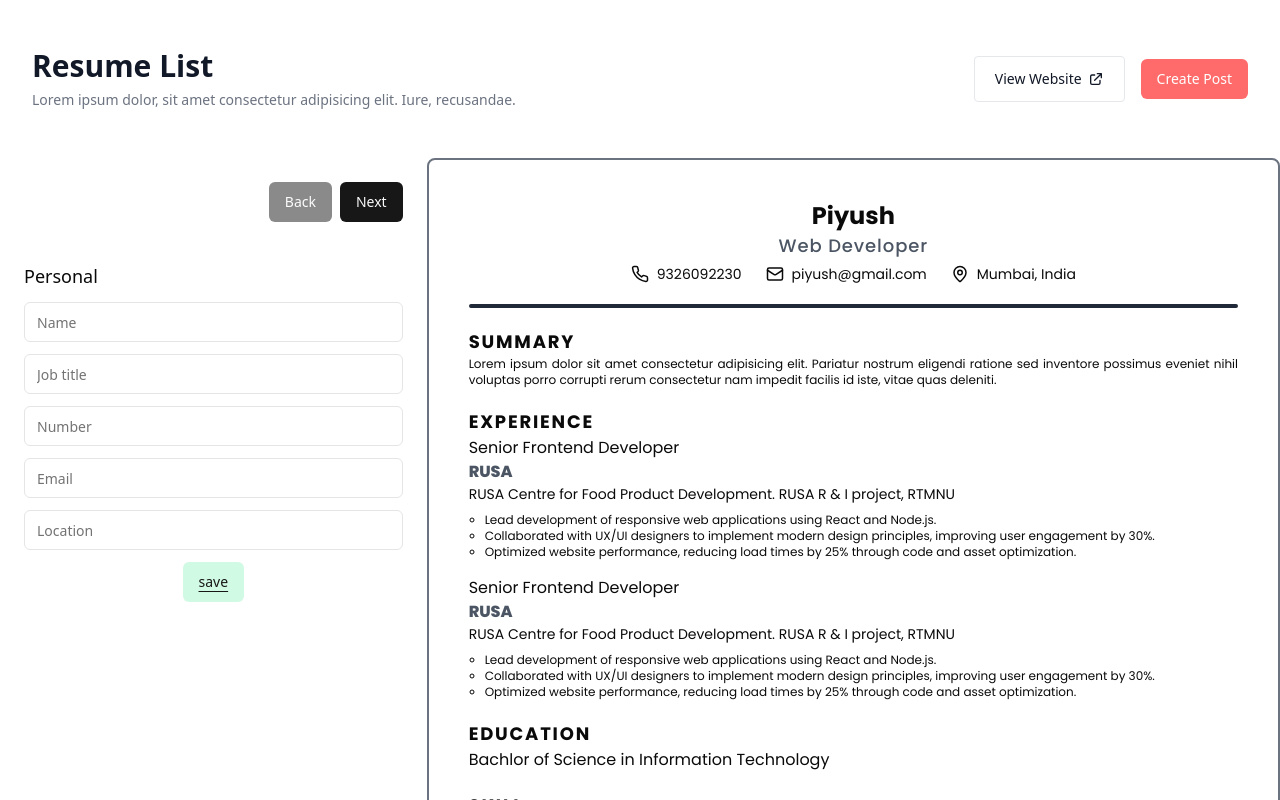
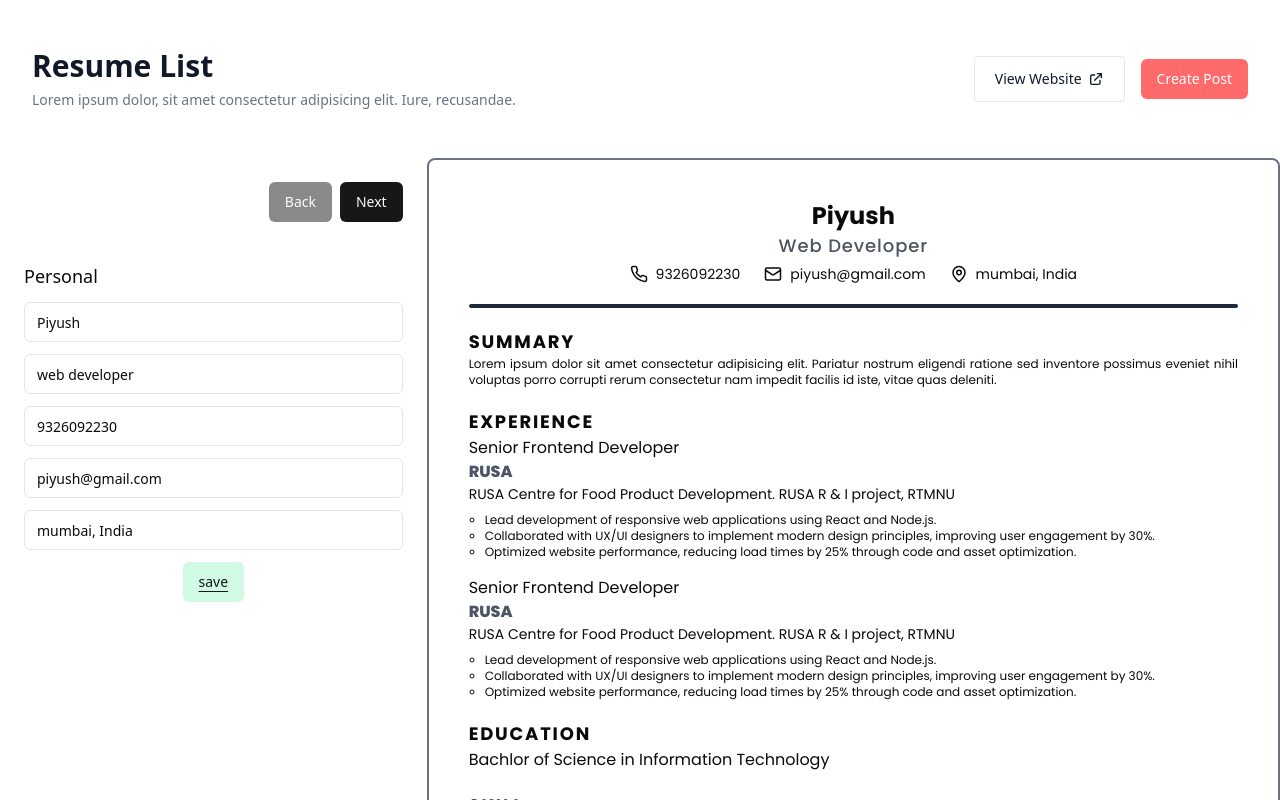
Before and after one commit to Piyush-linux/resume-ai, a React (Vite) app: page /resume/edit/1 in a window 1280 px wide. Shown: the top 800 px of the page. Built offline with nearby package versions, Linux system fonts and the light colour scheme; no server answers.

Commit message:
feat: PUT Form Data

```diff
--- a/data/dummy.js
+++ b/data/dummy.js
@@ -1,5 +1,9 @@
 const data = {
     name: "Piyush",
+    position:"web developer",
+    phone:"9326092230",
+    mail:"piyush@gmail.com",
+    location:"mumbai, India",
     summary: "Lorem ipsum dolor sit amet consectetur adipisicing elit. Pariatur nostrum eligendi ratione sed inventore possimus eveniet nihil voluptas porro corrupti rerum consectetur nam impedit facilis id iste, vitae quas deleniti.",
     skills: ['docker','html','css','js','git'],
 
--- a/service/GlobalApi.js
+++ b/service/GlobalApi.js
@@ -13,14 +13,16 @@ const instance = axios.create({
 
 const CreateResume = (data) => instance.post('/resumes',data);
 //-- TODO: Filter fields=title,resumeid
-const FetchResume = (mail) => instance.get(`/resumes?filters[user_email][$eq]=${mail}`);
+const FetchResume = (mail) => instance.get(`/resumes?filters[mail][$eq]=${mail}`);
 const FetchSingleResume = (id) => instance.get(`/resumes?filters[resumeid][$eq]=${id}`);
 const RemoveSingleResume = (id) => instance.delete(`/resumes?fields[0]=${id}`);
+const UpdateSingleResume = (id, data) => instance.put(`/resumes/${id}`,data);
 
 
 export default{
   CreateResume ,
   FetchResume ,
   FetchSingleResume ,
-  RemoveSingleResume
+  RemoveSingleResume,
+  UpdateSingleResume
 };
--- a/src/components/app/AddResume.jsx
+++ b/src/components/app/AddResume.jsx
@@ -34,8 +34,8 @@ export default function AddResume({refreshData}) {
             data: {
                 title: ResumeTitle,
                 resumeid: id,
-                user_email: user?.primaryEmailAddress?.emailAddress,
-                user_name: user?.fullName
+                mail: user?.primaryEmailAddress?.emailAddress,
+                name: user?.fullName
             }
         }
 
--- a/src/components/app/Footer.jsx
+++ b/src/components/app/Footer.jsx
@@ -2,7 +2,7 @@ import { SquareMousePointer } from "lucide-react";
 
 export default function Footer() {
     return (
-        <div className="w-full px-6 mt-6 flex justify-center items-center py-10 bg-gray-100">
+        <div className="mx-auto max-w-7xl px-6 flex justify-center items-center py-10 bg-gray-100 m-6">
             <div className="flex items-center space-x-3">
                 <SquareMousePointer />
                 <span className="font-extrabold text-2xl">Seekout</span>
--- a/src/routes/app/dashboard/index.jsx
+++ b/src/routes/app/dashboard/index.jsx
@@ -45,7 +45,7 @@ export default function Dashboard() {
                         resumes.length != 0 && resumes.map((x,i)=>{
                         return(
                         <div className="col-span-1" key={i}>
-                            <ResumeCard title={x.title} resumeid={x.resumeid} color="bg-lime-300" />
+                            <ResumeCard title={x.title} resumeid={x.documentId} color="bg-lime-300" />
                         </div>
                         )
                         })
--- a/src/routes/app/dashboard/resume/edit/[id]/components/FormSection/personalForm.jsx
+++ b/src/routes/app/dashboard/resume/edit/[id]/components/FormSection/personalForm.jsx
@@ -1,11 +1,44 @@
 import { Button } from "@/components/ui/button";
 import { Input } from "@/components/ui/input";
+import { ResumeContext } from "@/context/ResumeInfo";
+import { useContext, useState } from "react";
+import { useParams } from "react-router-dom";
+import API from "./../../../../../../../../../service/GlobalApi";
+
 
 export default function PersonalForm() {
 
-    let formSubmit = (e) => {
+    let { resumeInfo, setResumeInfo } = useContext(ResumeContext)
+    let { id } = useParams();
+    let [formData, setFormData] = useState();
+
+    let handleInput = (e) => {
+        let { name, value } = e.target;
+        console.log(name, value)
+        setResumeInfo(resumeInfo => ({
+            ...resumeInfo,
+            [name]: value
+        })
+        )
+        setFormData(formData =>({
+            ...formData,
+            [name]:value
+        }))
+        // console.log(resumeInfo)
+    }
+
+    // Update DB
+    let formSubmit = async (e) => {
         e.preventDefault();
-        console.log("Hello")
+        console.log(formData)
+        try {
+            let data = await API.UpdateSingleResume(id, {data:formData});
+
+            console.log(data);
+        } catch (error) {
+            console.log("--- Error ---", error)
+        }
+
     }
 
     return (
@@ -13,13 +46,12 @@ export default function PersonalForm() {
             <div className="text-lg mb-3">
                 Personal
             </div>
-
             <form className="w-full space-y-3" onSubmit={formSubmit}>
-                <Input type="text" placeholder="Name" />
-                <Input type="text" placeholder="Job title" />
-                <Input type="text" placeholder="Number" />
-                <Input type="text" placeholder="Email" />
-                <Input type="text" placeholder="Location" />
+                <Input type="text" name="name" defaultValue={resumeInfo.name} placeholder="Name" onChange={handleInput} />
+                <Input type="text" name="position" defaultValue={resumeInfo.position} placeholder="Job Position" onChange={handleInput} />
+                <Input type="text" name="phone" defaultValue={resumeInfo.phone} placeholder="Phone" onChange={handleInput} />
+                <Input type="text" name="mail" defaultValue={resumeInfo.mail} placeholder="Email" onChange={handleInput} />
+                <Input type="text" name="location" defaultValue={resumeInfo.location} placeholder="Location" onChange={handleInput} />
                 <div className="w-fit mx-auto mt-6">
                     <Button type="submit" variant="link">save</Button>
                 </div>
--- a/src/routes/app/dashboard/resume/edit/[id]/components/PreviewSection/personalPreview.jsx
+++ b/src/routes/app/dashboard/resume/edit/[id]/components/PreviewSection/personalPreview.jsx
@@ -3,16 +3,16 @@ export default function PersonalPreview({resumeInfo}) {
     return (
         <div className="w-full">
             <div className="text-2xl font-bold text-center">{resumeInfo.name}</div>
-            <div className="text-lg text-gray-600 tracking-wider font-medium text-center">Web Developer</div>
+            <div className="text-lg text-gray-600 tracking-wider font-medium text-center capitalize">{resumeInfo.position}</div>
             <div className="mx-auto flex w-fit mt-1 text-sm space-x-6">
                 <div className="flex items-center space-x-2">
-                    <Phone size={18} /> <span>9326092230</span>
+                    <Phone size={18} /> <span>{resumeInfo.phone}</span>
                 </div>
                 <div className="flex items-center space-x-2">
-                    <Mail size={18} /> <span>piyush@gmail.com</span>
+                    <Mail size={18} /> <span>{resumeInfo.mail}</span>
                 </div>
                 <div className="flex items-center space-x-2">
-                    <MapPin size={18} /> <span>Mumbai, India</span>
+                    <MapPin size={18} /> <span>{resumeInfo.location}</span>
                 </div>
             </div>
         </div>
```
